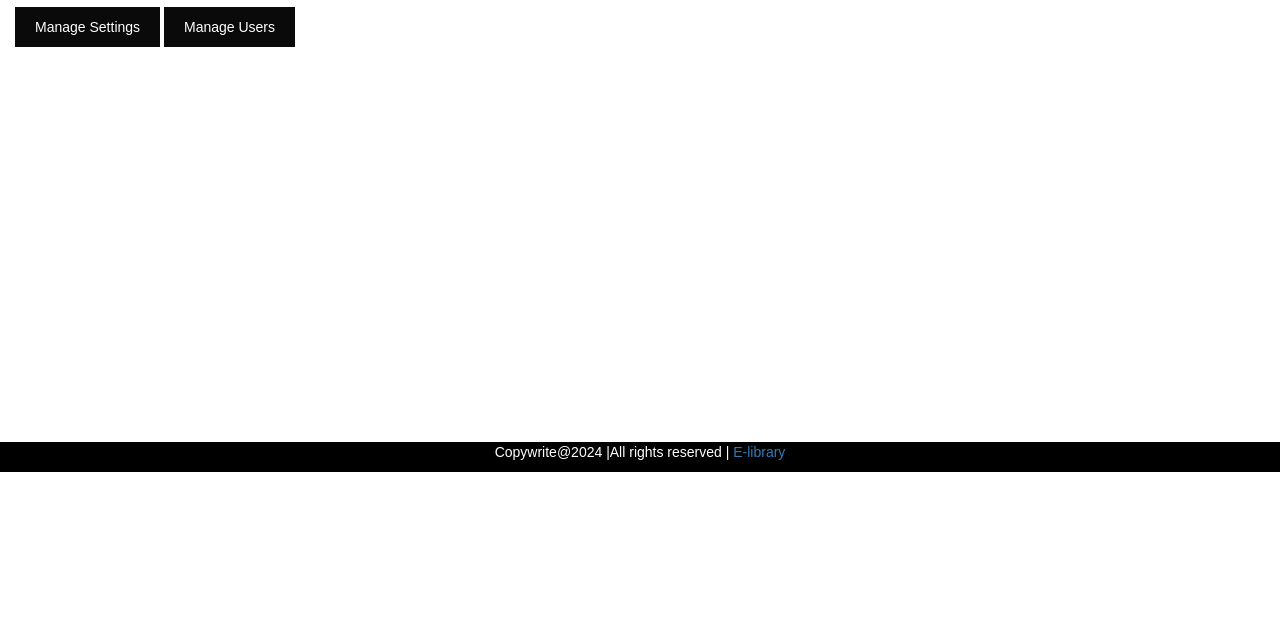
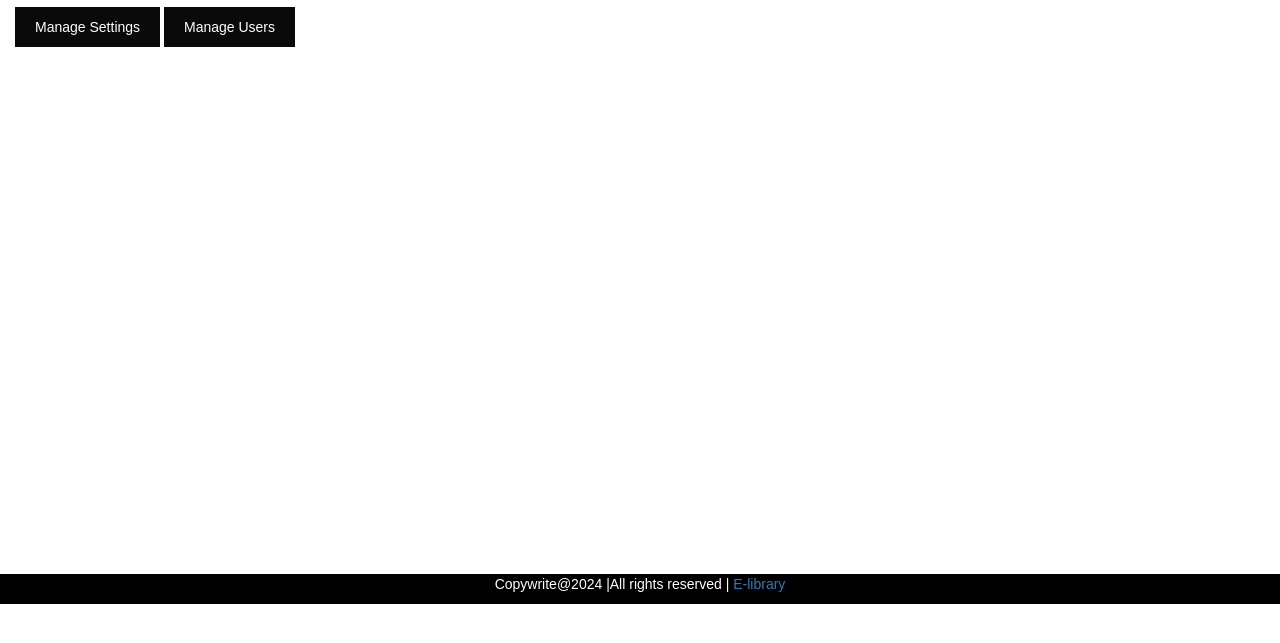
Before and after one commit to vaibhavi34/e-library-website, a plain HTML site: page admin panel.html in a window 1280 px wide. Shown: the part 135-778 px from the top of the page. Drawn offline with nearby package versions, Linux system fonts and the light colour scheme.

Commit message:
Update admin panel.html

```diff
--- a/admin panel.html
+++ b/admin panel.html
@@ -101,7 +101,7 @@
     <title>Admin Panel</title>
     <style>
         body { font-family: Arial, sans-serif; }
-        .container { width: 100%; height: 505px; margin: 0 auto; }
+        .container { width: 100%; height: 637px; margin: 0 auto; }
         .button { padding: 10px 20px; background-color: #0a0a0a; color: white; border: none; cursor: pointer; }
         .button:hover { background-color: #0a0a0a; }
         table { width: 100%; margin-top: 20px; border-collapse: collapse; }
```
